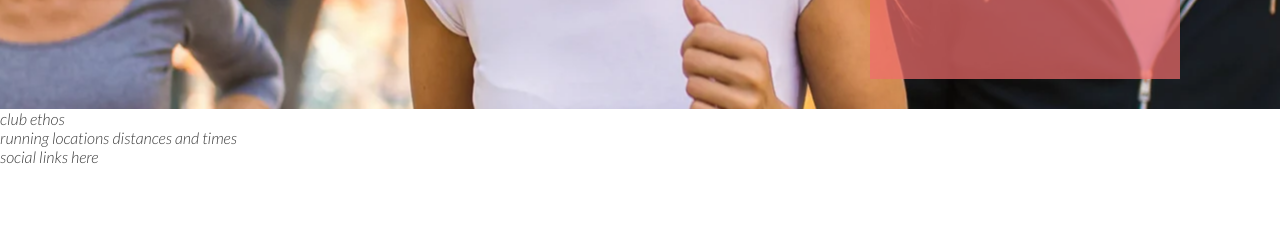
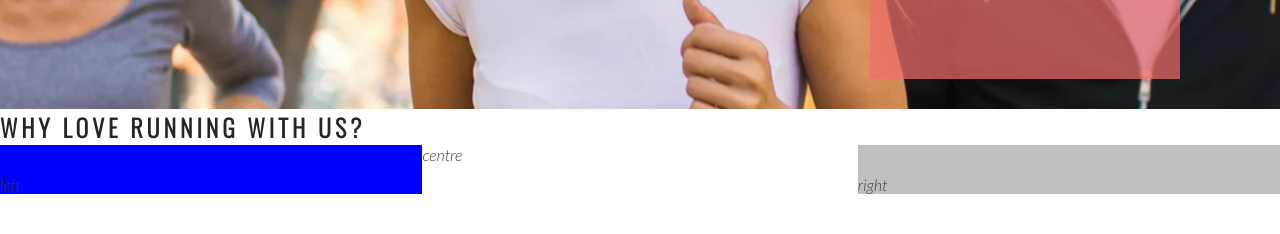
Before and after one commit to jburto93/Love-Running, a plain HTML site: page index.html in a window 1280 px wide. Shown: the part 566-800 px from the top of the page. Drawn offline with nearby package versions, Linux system fonts and the light colour scheme.

Commit message:
add club ethos structure

```diff
--- a/assets/css/style.css
+++ b/assets/css/style.css
@@ -21,6 +21,7 @@ h1, h2 {
 #logo {
     float: left;
     font-size: 280%;
+    margin-left: 30px;
 }
 #menu, #logo {
     line-height: 75px;
@@ -103,3 +104,30 @@ transform: scale(1.1);
     right: 100px;
     position: absolute;
 }
+
+/* club ethos */
+
+#club-ethos {
+    height: 600px;
+}
+
+#left-about {
+    padding-top: 30px;
+    width: 33%;
+    float: left;
+    background: blue;
+}
+
+#right-about {
+    padding-top: 30px;
+    width: 33%;
+    float: right;
+    background: silver;
+}
+
+#center-about {
+    padding-top: 30px;
+    width: 33%;
+    margin: 0 auto;
+    background: green;
+}
--- a/index.html
+++ b/index.html
@@ -36,7 +36,12 @@
             <h3>Dublin Docklands & Phoenix Park</h3>
         </div>
     </section>
-    <section>club ethos</section>
+    <section id="club-ethos">
+        <h1>Why love running with us?</h1>
+        <div id="left-about">left</div>
+        <div id="right-about">right</div>
+        <div id="centre-about">centre</div>
+    </section>
     <section>running locations distances and times</section>
     <footer>social links here</footer>
 </body>
```
